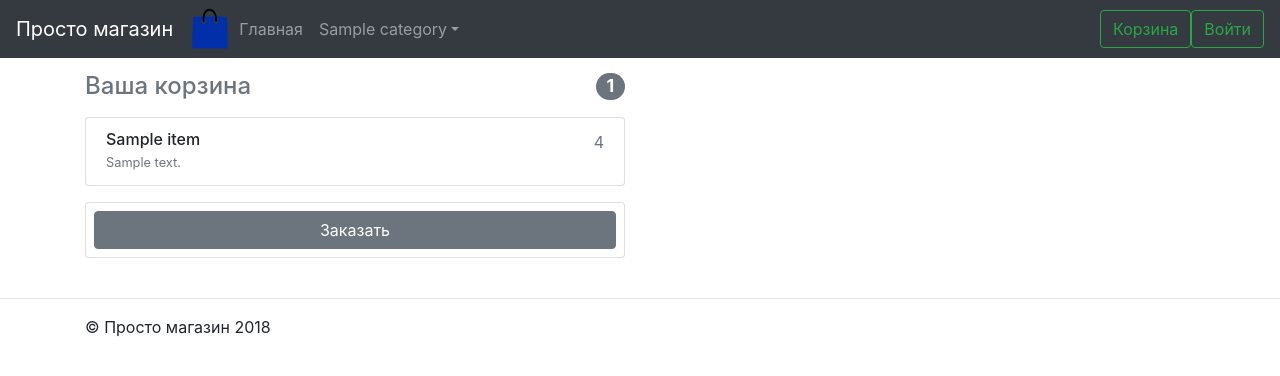
After one commit to pavkozlov/Django-diplom, a Django app: template shop/templates/shop/basket.html in a window 1280 px wide. The commit adds this page. Shown: the top 376 px of the page. Run offline with Django 3.2, Linux system fonts and the light colour scheme; the template is opened without the code that fills it: most values are stand-ins (such as "Sample title", 1, 10 or a date in 2020); some libraries are stand-ins or nearby versions.

Commit message:
Add basket view, add cache for navbar. Refactorized views.py

```diff
--- a/shop/templates/shop/base.html
+++ b/shop/templates/shop/base.html
@@ -17,7 +17,9 @@
 <main role="main">
 
     {% block content %}
-
+    <div class="alert alert-dark" role="alert">
+        Тут пока ничего нет!
+    </div>
     {% endblock %}
 
 </main>
--- /dev/null
+++ b/shop/templates/shop/basket.html
@@ -0,0 +1,33 @@
+{% extends 'shop/base.html' %}
+{% block content %}
+
+<div class="container mt-3">
+
+    <div class="row">
+        <div class="col-lg-6 col-md-9 col-sm-12 order-md-2 mb-4">
+            <h4 class="d-flex justify-content-between align-items-center mb-3">
+                <span class="text-muted">Ваша корзина</span>
+                <span class="badge badge-secondary badge-pill">{{basket.items.count}}</span>
+            </h4>
+
+            <ul class="list-group mb-3">
+                {% for item in basket.items.all %}
+                <li class="list-group-item d-flex justify-content-between lh-condensed">
+                    <div>
+                        <h6 class="my-0">{{item.title}}</h6>
+                        <small class="text-muted">{{item.text}}</small>
+                    </div>
+                    <span class="text-muted">4</span>
+                </li>
+                {% endfor %}
+            </ul>
+
+            <form class="card p-2">
+                <button type="submit" class="btn btn-secondary">Заказать</button>
+            </form>
+        </div>
+    </div>
+
+</div>
+
+{% endblock %}
--- a/shop/templates/shop/navbar.html
+++ b/shop/templates/shop/navbar.html
@@ -36,7 +36,7 @@
 
 
         </ul>
-        <a class="btn btn-outline-success my-2 my-sm-0" role="button" href="#">Корзина</a>
+        <a class="btn btn-outline-success my-2 my-sm-0 {% if request.resolver_match.url_name == 'basket_view'%}active{%endif%}" role="button" href="{% url 'basket_view' %}">Корзина</a>
 
 
         <a class="btn btn-outline-success my-2 my-sm-0" role="button" href="#">
--- a/shop/urls.py
+++ b/shop/urls.py
@@ -8,5 +8,6 @@ urlpatterns = [
     path('', views.mainpage, name='mainpage'),
     path('category/<id>/', views.category, name='category'),
     path('item/<id>/', views.item_detail, name='item_detail'),
-    path('item/<item_id>/add_review', views.add_review, name='add_review')
+    path('item/<item_id>/add_review', views.add_review, name='add_review'),
+    path('basket/', views.basket_view, name='basket_view')
 ] + static(settings.MEDIA_URL, document_root=settings.MEDIA_ROOT)
```
Also changed, not shown: shop/views.py (+51 -10 lines).
